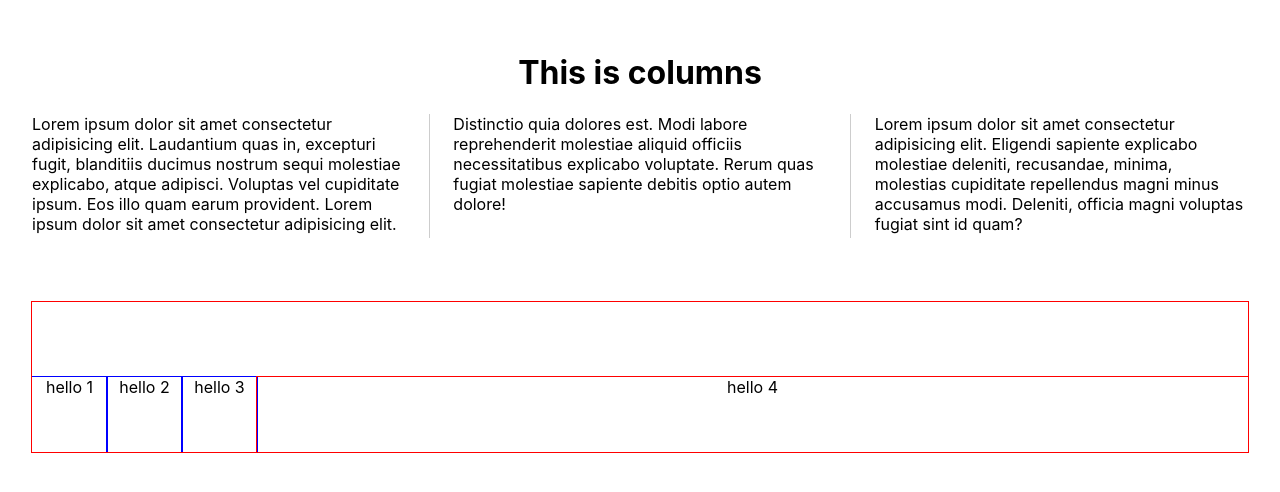
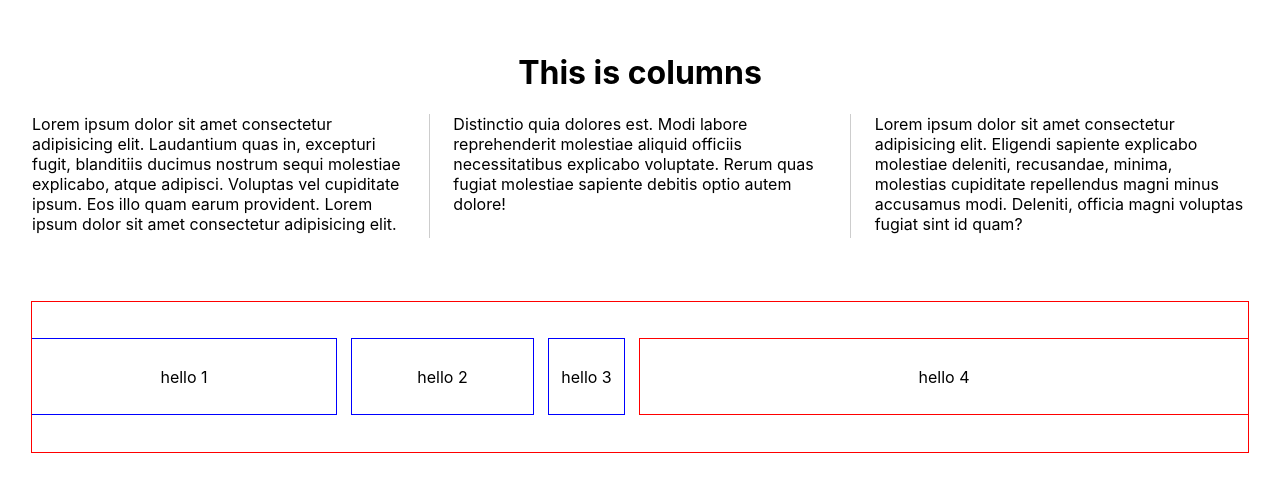
Before and after one commit to mostlyclicks/css-work, a React (Create React App) app: page / in a window 1280 px wide. Shown: the top 492 px of the page. Built offline with nearby package versions, Linux system fonts and the light colour scheme.

Commit message:
flex grow and flex basis

```diff
--- a/src/components/FlexWork.js
+++ b/src/components/FlexWork.js
@@ -18,6 +18,7 @@ const FlexDiv = styled.div`
   margin-top:4rem;
   display:flex;
   height:150px;
+  gap:1rem;
 
   justify-content:space-between;
   justify-content:space-around;
@@ -26,19 +27,39 @@ const FlexDiv = styled.div`
   // flex-direction:row-reverse;
 
   align-items:center;
-  align-items:flex-end;
+  //align-items:flex-end;
 
+  flex-wrap:wrap;
 
   outline:1px solid red;
+
   div {
+    display:flex;
+    align-items:center;
+    justify-content:center;
     outline: 1px solid blue;
     width:75px;
     height:75px;
+
+     &:nth-child(1) {
+      flex-basis:25%;
+
+    }
+
+    &:nth-child(2) {
+      //flex-basis:25%;
+      flex-grow:1;
+    }
+
+    &:nth-child(4) {
+      outline:1px solid red;
+
+      //flex grow takes up rest of empty space
+      //flex-grow:1;
+
+      // takes up 50% of the content. Will wrap if over.
+      flex-basis:50%;
+    }
   }
-  div:nth-child(4) {
-    outline:1px solid red;
-    //flex grow takes up rest of empty space
-    flex-grow:1;
 
-  }
 `
```
